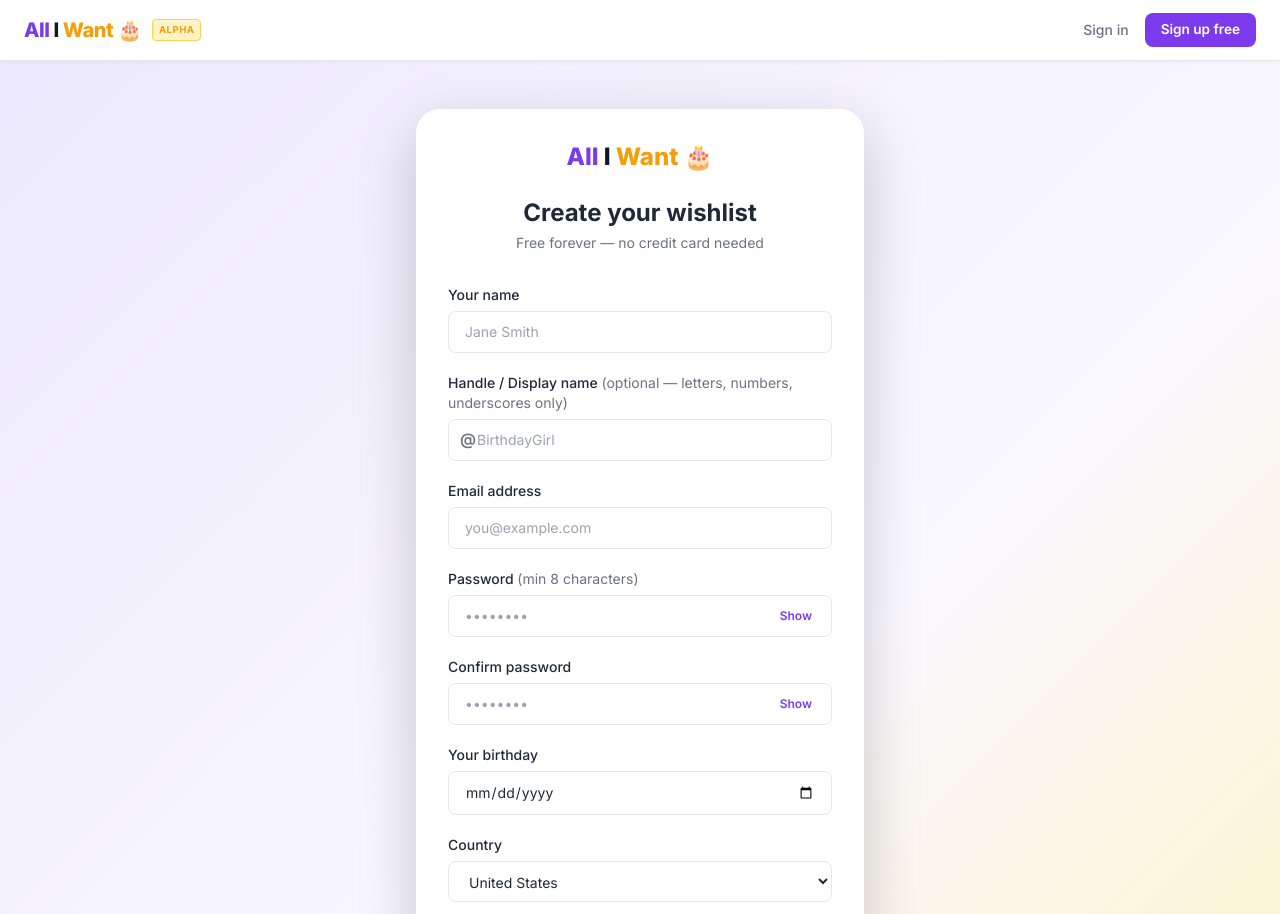
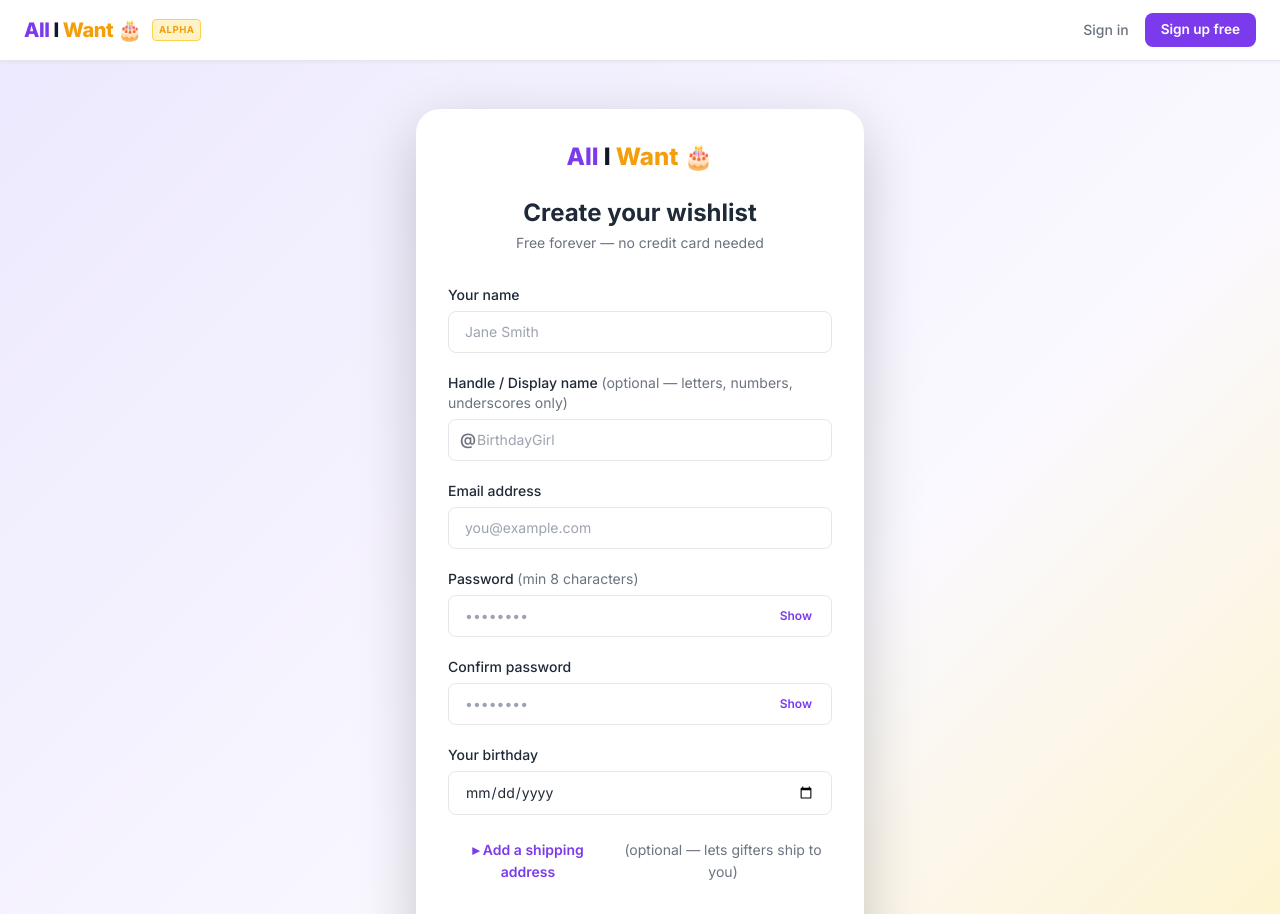
Before and after one commit to The1stAnthony/Wishlist, a React (Vite) app in the folder client/: page /register in a window 1280 px wide. Shown: the top 914 px of the page. Built offline with nearby package versions, Linux system fonts and the light colour scheme.

Commit message:
Owner region updates - owner can see amazon.de if country set to germany, default value US for all users

```diff
--- a/client/src/pages/Profile.jsx
+++ b/client/src/pages/Profile.jsx
@@ -302,28 +302,6 @@ export default function Profile() {
             </div>
 
             <div>
-              <label className="form-label">Country</label>
-              <select name="country" className="form-input" value={form.country} onChange={handleChange} required>
-                <option value="US">United States</option>
-                <option value="CA">Canada</option>
-                <option value="GB">United Kingdom</option>
-                <option value="AU">Australia</option>
-                <option value="DE">Germany</option>
-                <option value="FR">France</option>
-                <option value="IT">Italy</option>
-                <option value="ES">Spain</option>
-                <option value="NL">Netherlands</option>
-                <option value="SE">Sweden</option>
-                <option value="PL">Poland</option>
-                <option value="JP">Japan</option>
-                <option value="IN">India</option>
-                <option value="MX">Mexico</option>
-                <option value="BR">Brazil</option>
-                <option value="OTHER">Other</option>
-              </select>
-            </div>
-
-            <div>
               <label className="form-label">Email address</label>
               <input
                 className="form-input"
@@ -409,6 +387,24 @@ export default function Profile() {
             <div>
               <label className="form-label">ZIP / Postal code</label>
               <input name="zip_code" className="form-input" placeholder="10001" value={form.zip_code} onChange={handleChange} />
+            </div>
+
+            <div>
+              <label className="form-label">Country</label>
+              <select name="country" className="form-input" value={form.country} onChange={handleChange}>
+                <option value="US">United States</option>
+                <option value="CA">Canada</option>
+                <option value="GB">United Kingdom</option>
+                <option value="AU">Australia</option>
+                <option value="DE">Germany</option>
+                <option value="FR">France</option>
+                <option value="IT">Italy</option>
+                <option value="ES">Spain</option>
+                <option value="NL">Netherlands</option>
+                <option value="SE">Sweden</option>
+                <option value="PL">Poland</option>
+                <option value="MX">Mexico</option>
+              </select>
             </div>
           </div>
 
--- a/client/src/pages/Register.jsx
+++ b/client/src/pages/Register.jsx
@@ -217,36 +217,6 @@ export default function Register() {
             />
           </div>
 
-          {/* Country */}
-          <div>
-            <label className="form-label" htmlFor="country">Country</label>
-            <select
-              id="country"
-              name="country"
-              className="form-input"
-              value={form.country}
-              onChange={handleChange}
-              required
-            >
-              <option value="US">United States</option>
-              <option value="CA">Canada</option>
-              <option value="GB">United Kingdom</option>
-              <option value="AU">Australia</option>
-              <option value="DE">Germany</option>
-              <option value="FR">France</option>
-              <option value="IT">Italy</option>
-              <option value="ES">Spain</option>
-              <option value="NL">Netherlands</option>
-              <option value="SE">Sweden</option>
-              <option value="PL">Poland</option>
-              <option value="JP">Japan</option>
-              <option value="IN">India</option>
-              <option value="MX">Mexico</option>
-              <option value="BR">Brazil</option>
-              <option value="OTHER">Other</option>
-            </select>
-          </div>
-
           {/* Optional shipping address */}
           <div>
             <button
@@ -287,7 +257,12 @@ export default function Register() {
                       <option value="AU">Australia</option>
                       <option value="DE">Germany</option>
                       <option value="FR">France</option>
-                      <option value="OTHER">Other</option>
+                      <option value="IT">Italy</option>
+                      <option value="ES">Spain</option>
+                      <option value="NL">Netherlands</option>
+                      <option value="SE">Sweden</option>
+                      <option value="PL">Poland</option>
+                      <option value="MX">Mexico</option>
                     </select>
                   </div>
                 </div>
--- a/client/src/pages/SharedList.jsx
+++ b/client/src/pages/SharedList.jsx
@@ -10,8 +10,7 @@ const AMAZON_DOMAINS = {
   US: 'amazon.com',   CA: 'amazon.ca',    GB: 'amazon.co.uk',
   DE: 'amazon.de',    FR: 'amazon.fr',    IT: 'amazon.it',
   ES: 'amazon.es',    NL: 'amazon.nl',    SE: 'amazon.se',
-  PL: 'amazon.pl',    AU: 'amazon.com.au',JP: 'amazon.co.jp',
-  IN: 'amazon.in',    MX: 'amazon.com.mx',BR: 'amazon.com.br',
+  PL: 'amazon.pl',    AU: 'amazon.com.au',MX: 'amazon.com.mx',
 };
 
 function regionalizeAmazonUrl(url, country) {
--- a/client/src/pages/Wishlist.jsx
+++ b/client/src/pages/Wishlist.jsx
@@ -6,6 +6,28 @@ import { useToast } from '../context/ToastContext';
 import AdBanner from '../components/AdBanner';
 import WishlistItem from '../components/WishlistItem';
 import '../styles/pages/wishlist.css';
+
+const AMAZON_DOMAINS = {
+  US: 'amazon.com',   CA: 'amazon.ca',    GB: 'amazon.co.uk',
+  DE: 'amazon.de',    FR: 'amazon.fr',    IT: 'amazon.it',
+  ES: 'amazon.es',    NL: 'amazon.nl',    SE: 'amazon.se',
+  PL: 'amazon.pl',    AU: 'amazon.com.au',MX: 'amazon.com.mx',
+};
+
+function regionalizeAmazonUrl(url, country) {
+  if (!url || !country) return url;
+  const domain = AMAZON_DOMAINS[country];
+  if (!domain || domain === 'amazon.com') return url;
+  try {
+    const parsed = new URL(url);
+    if (!parsed.hostname.includes('amazon.')) return url;
+    parsed.hostname = domain;
+    parsed.searchParams.delete('tag');
+    return parsed.toString();
+  } catch {
+    return url;
+  }
+}
 
 const EMPTY_FORM = {
   name: '', description: '', price: '', url: '', image_url: '', priority: '2', quantity: '1',
@@ -167,6 +189,15 @@ export default function Wishlist() {
 
   const currentVisibility = wishlist?.visibility || (wishlist?.is_public ? 'public' : 'friends');
   const shareUrl = `${window.location.origin}/list/${wishlist?.share_token}`;
+
+  const ownerCountry = user?.country || 'US';
+  function regionalize(item) {
+    if (ownerCountry === 'US') return item;
+    const regional = regionalizeAmazonUrl(item.affiliate_url || item.url, ownerCountry);
+    return regional !== (item.affiliate_url || item.url)
+      ? { ...item, affiliate_url: regional }
+      : item;
+  }
 
   return (
     <div className="page-with-sidebar">
@@ -539,7 +570,7 @@ export default function Wishlist() {
             {items.map((item) => (
               <WishlistItem
                 key={item.id}
-                item={item}
+                item={regionalize(item)}
                 onDelete={handleDeleteItem}
                 spoilerFree={Boolean(wishlist?.spoiler_free)}
                 onSelfPurchase={!wishlist?.spoiler_free ? handleSelfPurchase : undefined}
```
